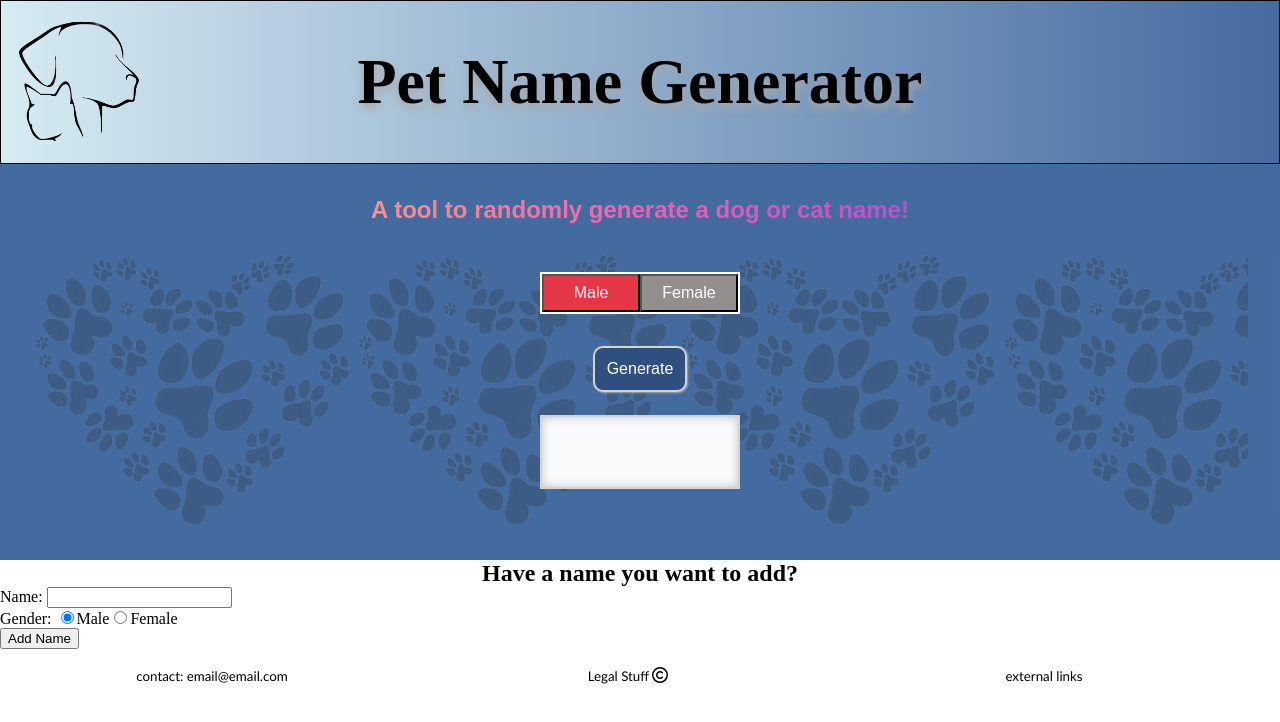
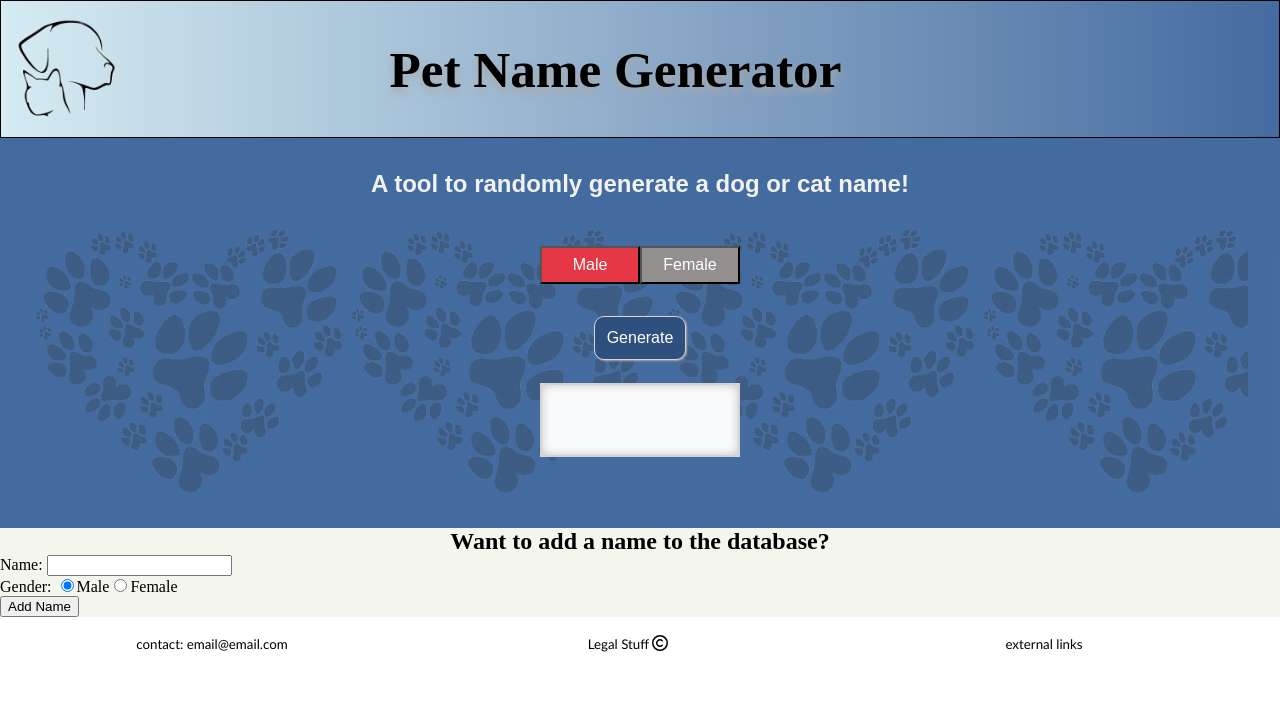
Before and after one commit to Pets-without-names/Jax-Pet-Names, a React (Create React App) app in the folder client/: page / in a window 1280 px wide. Shown: the top 722 px of the page. Built offline with nearby package versions, Linux system fonts and the light colour scheme; no server answers; a web font is replaced by a local one.

Commit message:
updated colors and main.js className ternary code

```diff
--- a/client/src/components/addName.js
+++ b/client/src/components/addName.js
@@ -27,8 +27,8 @@ function AddName() {
   }, [handleGenderChange, gender]);
 
   return (
-    <div>
-      <h2>Have a name you want to add?</h2>
+    <div className='add-name-container'>
+      <h2>Want to add a name to the database?</h2>
       <form onSubmit={handleSubmit}>
         <label>
           Name:{' '}
--- a/client/src/components/main.js
+++ b/client/src/components/main.js
@@ -37,7 +37,7 @@ function Main() {
               onClick={() => {
                 setIsMale(true);
               }}
-              className={isMale ? 'gender-btn active male' : 'gender-btn'}
+              className={`gender-btn ${isMale ? 'active' : ''}`}
             >
               Male
             </button>
@@ -46,7 +46,7 @@ function Main() {
               onClick={() => {
                 setIsMale(false);
               }}
-              className={isMale ? 'gender-btn' : 'gender-btn active female'}
+              className={`gender-btn ${isMale ? '' : 'active'}`}
             >
               Female
             </button>
--- a/client/src/styles/addName.css
+++ b/client/src/styles/addName.css
@@ -0,0 +1,3 @@
+.add-name-container {
+  background-color: var(--main-bg-color);
+}
--- a/client/src/styles/header.css
+++ b/client/src/styles/header.css
@@ -36,7 +36,7 @@ h1 {
 
 img {
   width: 10%;
-  max-width: 150px;
+  max-width: 100px;
   min-width: 50px;
 }
 
@@ -50,6 +50,6 @@ img {
 
   h1 {
     width: 80%;
-    font-size: 5vw;
+    font-size: 4vw;
   }
 }
--- a/client/src/styles/main.css
+++ b/client/src/styles/main.css
@@ -57,9 +57,9 @@ button {
 main h2 {
   font-family: Moranga, sans-serif;
   color: var(--dark-bg-font);
-  background: linear-gradient(90deg, #ffd16a, #ec61b2 50%, #6e40f1);
+  /* background: linear-gradient(90deg, #ffd16a, #ec61b2 50%, #6e40f1);
   background-clip: text;
-  -webkit-text-fill-color: transparent;
+  -webkit-text-fill-color: transparent; */
 }
 
 /* The outter container which holds the button groups and aside info */
@@ -102,11 +102,11 @@ main h2 {
   -webkit-box-direction: normal;
   -ms-flex-direction: column;
   flex-direction: column;
-  justify-content: center;
+  /* justify-content: center; */
   align-items: center;
-  width: 102px;
+  /* width: 102px; */
   margin: 2rem auto;
-  border: 2px solid white;
+  /* border: 2px solid white; */
 }
 
 /* Apply styling to the individual gender buttons */
@@ -132,7 +132,7 @@ main h2 {
 
 .generate-btn-container button {
   background-color: var(--generate-btn-color);
-  border: 2px solid lightgray;
+  border: 1px solid lightgray;
   box-shadow: 1px 1px 2px rgb(170, 167, 167);
   color: white;
   border-radius: 10px;
@@ -184,13 +184,13 @@ aside h3 {
   padding-bottom: 0.25em;
 }
 
-@media screen and (min-width: 750px) {
+@media screen and (min-width: 550px) {
   .gender-btn-container {
     -webkit-box-orient: horizontal;
     -webkit-box-direction: normal;
     -ms-flex-direction: row;
     flex-direction: row;
-    width: 200px;
+    /* width: 200px; */
   }
 
   .flex-container {
```
